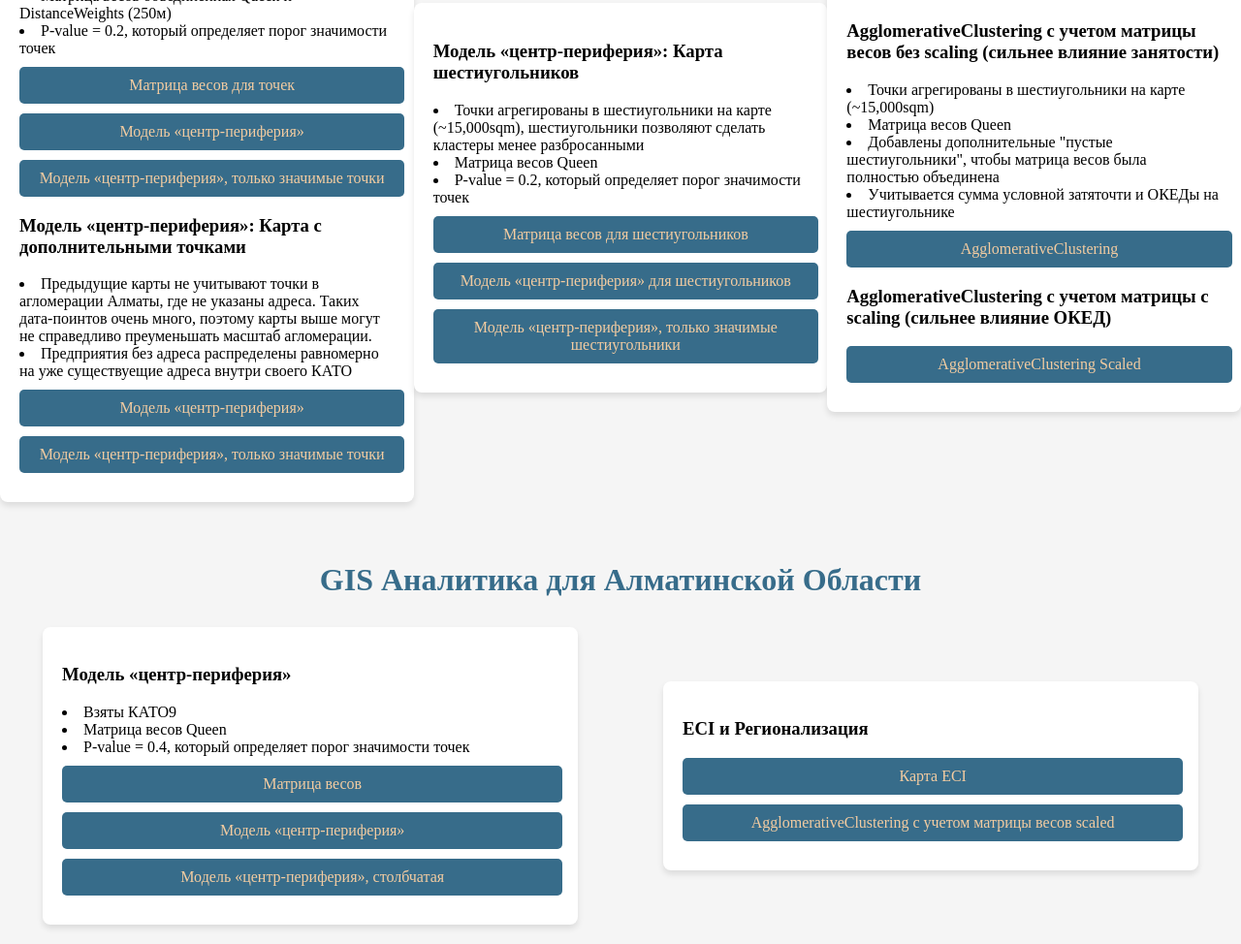
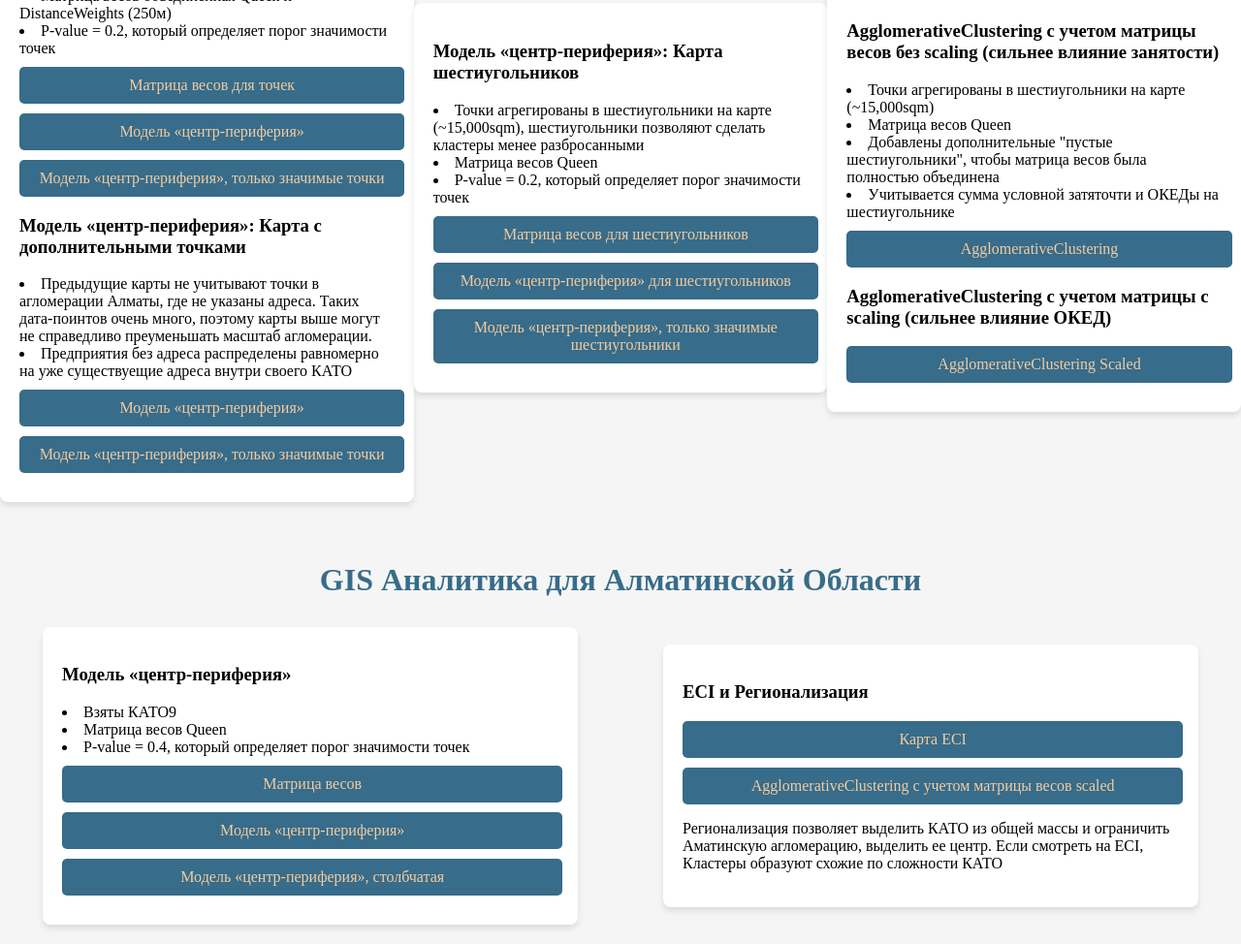
Before and after one commit to Desht-Lab/GIS-Almaty, a plain HTML site: page index.html in a window 1280 px wide. Shown: the part 219-1193 px from the top of the page at 97% size. Drawn offline with Linux system fonts and the light colour scheme.

Commit message:
Update index.html

```diff
--- a/index.html
+++ b/index.html
@@ -129,7 +129,7 @@
 
 
             <a href="ACOblastScaled.html" target="_blank">AgglomerativeClustering с учетом матрицы весов scaled</a>
-
+            <p>Регионализация позволяет выделить КАТО из общей массы и ограничить Аматинскую агломерацию, выделить ее центр. Если смотреть на ECI, Кластеры образуют схожие по сложности КАТО</p>
         </div>
     </div>
 </body>
```
